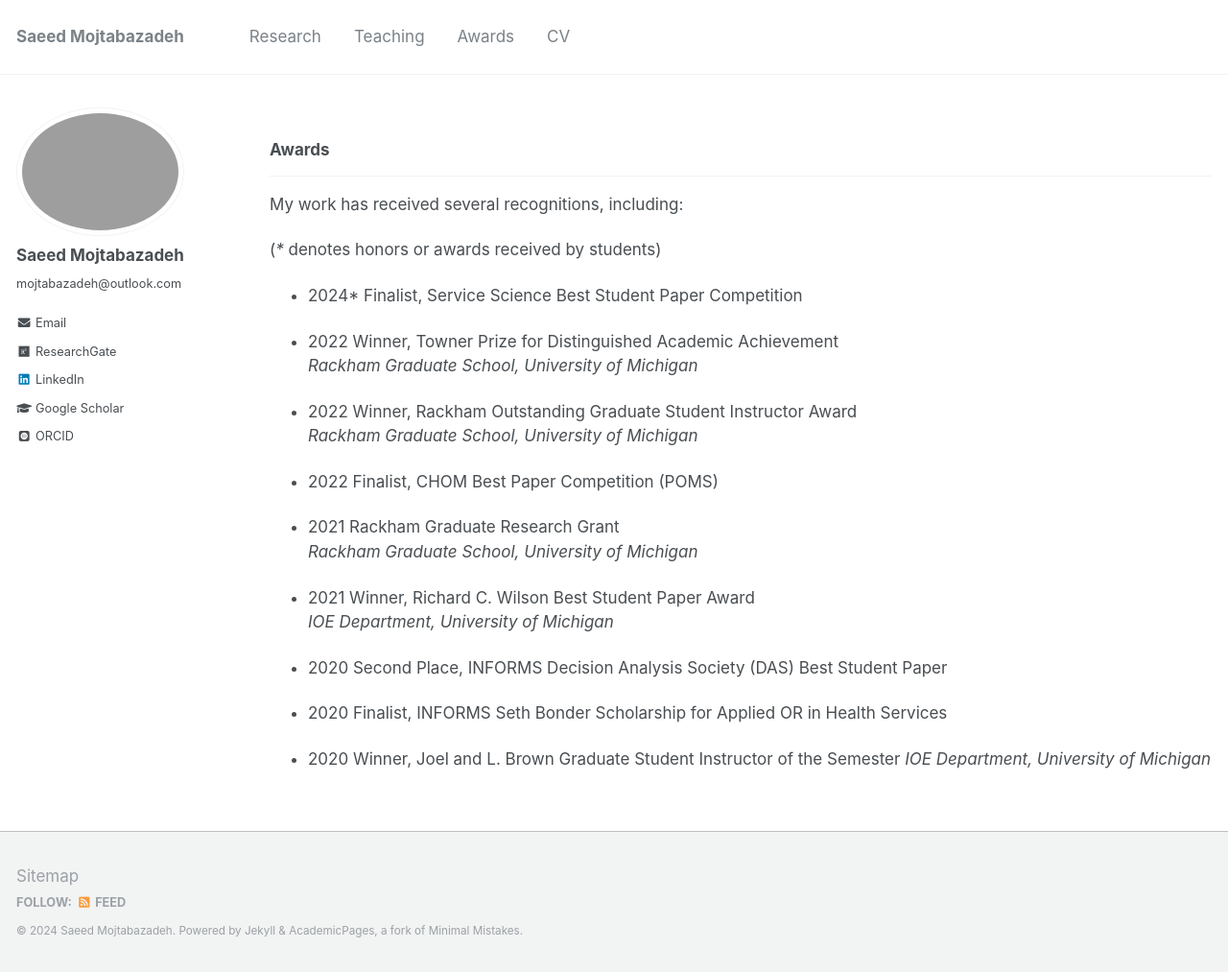
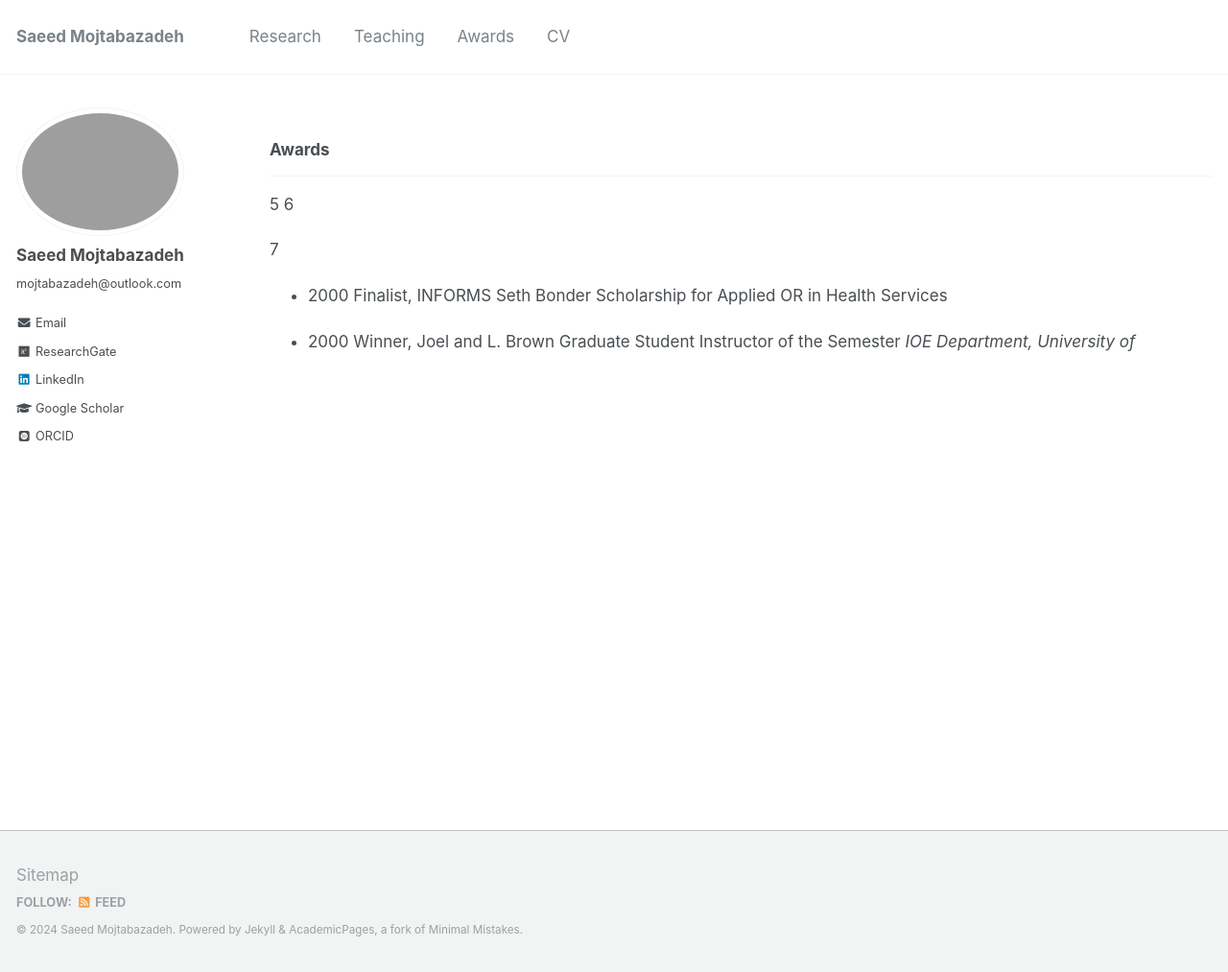
Before and after one commit to mojtabazadeh/mojtabazadeh.github.io, a Jekyll site: the page built from _pages/awards.md, in a window 1280 px wide and 1013 px high. Shown: the whole window at 96% size. Built offline with Jekyll 4.4.1, drawn with Linux system fonts in a browser that asks for light colours; some web fonts are replaced.

Commit message:
Update awards.md

```diff
--- a/_pages/awards.md
+++ b/_pages/awards.md
@@ -8,29 +8,12 @@ author_profile: true
 ### Awards
 ___
 
-My work has received several recognitions, including:
+5
+6
 
-(*\** denotes honors or awards received by students)
+7
 
-- 2024\* Finalist, Service Science Best Student Paper Competition
+- 2000 Finalist, INFORMS Seth Bonder Scholarship for Applied OR in Health Services
 
-- 2022 Winner, Towner Prize for Distinguished Academic Achievement
-  *Rackham Graduate School, University of Michigan*
-
-- 2022 Winner, Rackham Outstanding Graduate Student Instructor Award
-  *Rackham Graduate School, University of Michigan*
-
-- 2022 Finalist, CHOM Best Paper Competition (POMS)
-
-- 2021 Rackham Graduate Research Grant
-  *Rackham Graduate School, University of Michigan*
-
-- 2021 Winner, Richard C. Wilson Best Student Paper Award
-  *IOE Department, University of Michigan*
-
-- 2020 Second Place, INFORMS Decision Analysis Society (DAS) Best Student Paper
-
-- 2020 Finalist, INFORMS Seth Bonder Scholarship for Applied OR in Health Services
-
-- 2020 Winner, Joel and L. Brown Graduate Student Instructor of the Semester
-  *IOE Department, University of Michigan*
+- 2000 Winner, Joel and L. Brown Graduate Student Instructor of the Semester
+  *IOE Department, University of*
```
